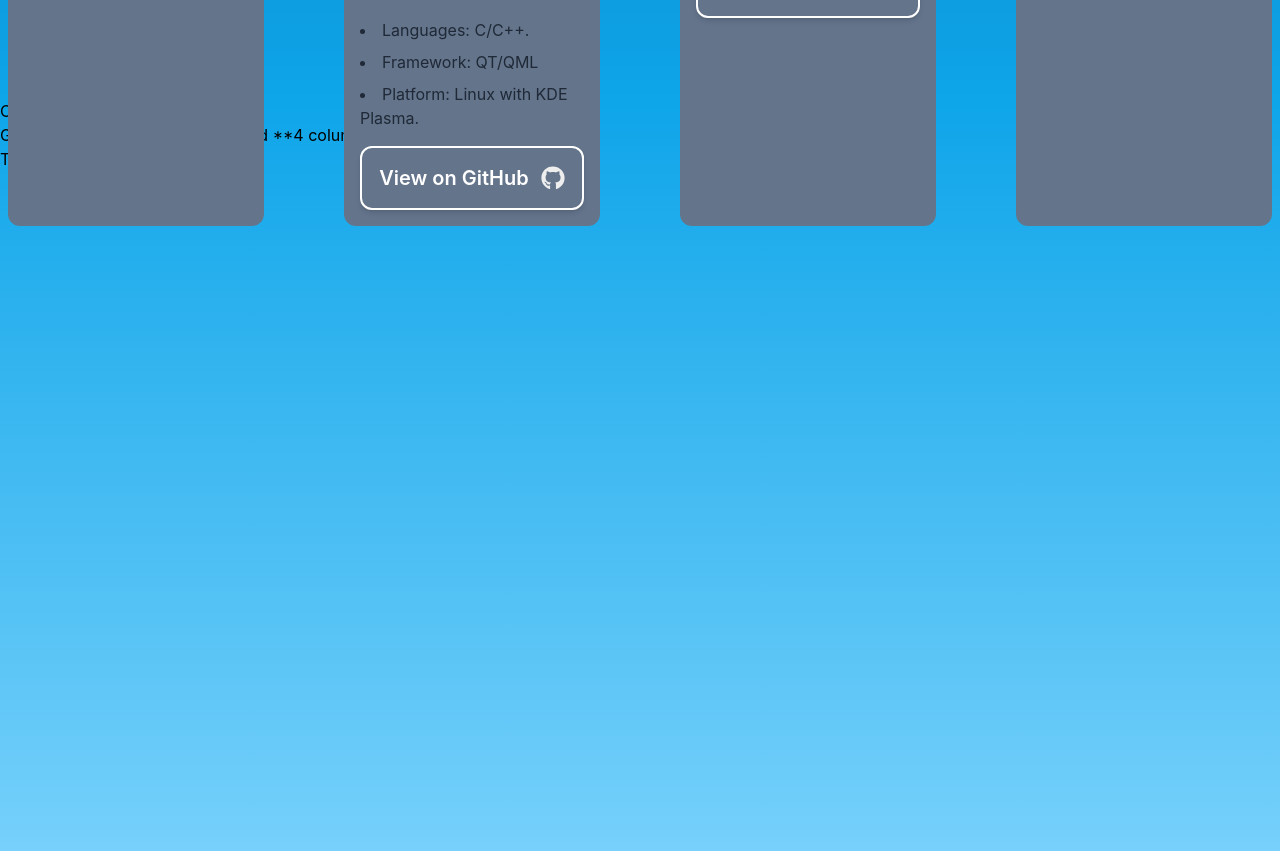
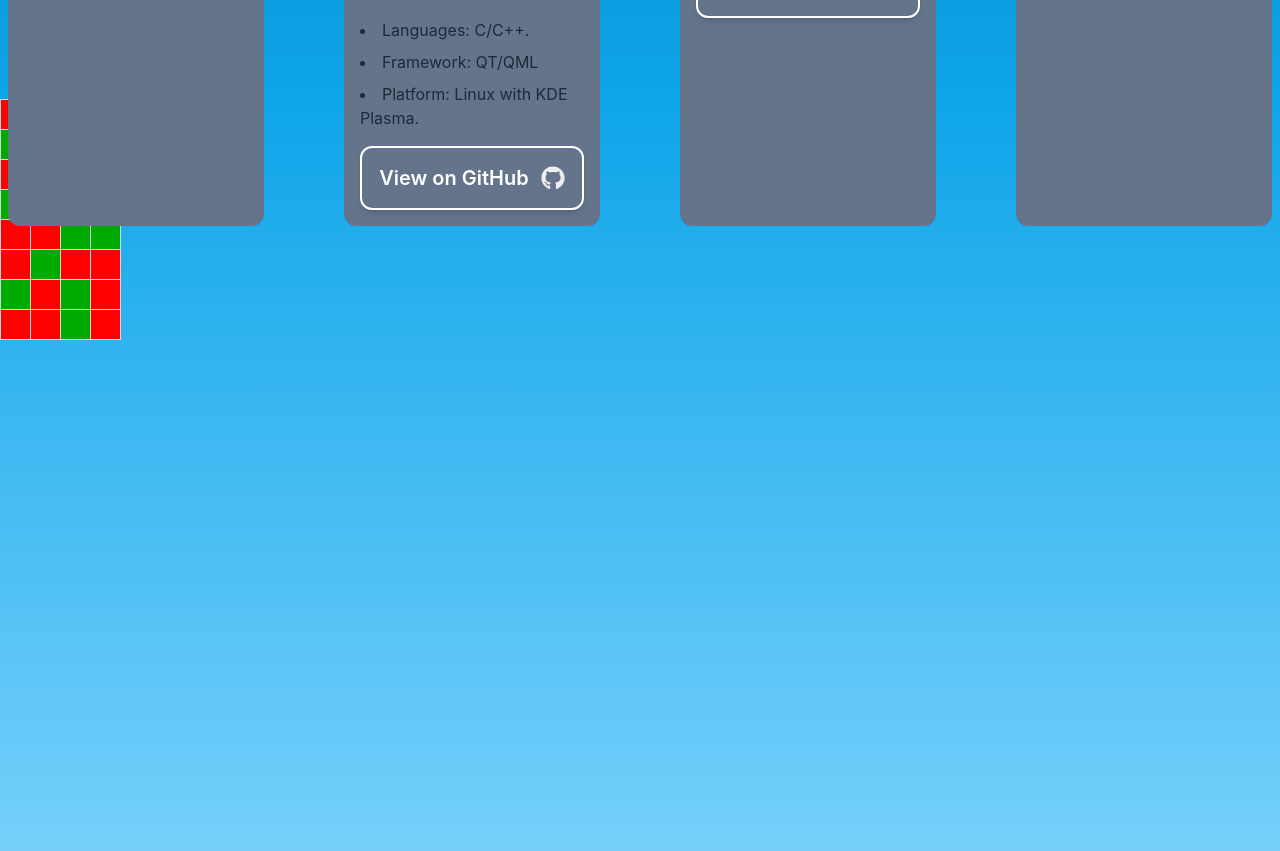
Before and after one commit to IBXCODECAT/personal-website, a React (Create React App) app: page / in a window 1280 px wide. Shown: the part 2301-3152 px from the top of the page. Built offline with nearby package versions, Linux system fonts and the light colour scheme.

Commit message:
Display CGOF Cells in Grid

```diff
--- a/src/Components/FX/LifeGame.tsx
+++ b/src/Components/FX/LifeGame.tsx
@@ -29,6 +29,9 @@ const LifeGame = () => {
 
     const COLS = 4
     const ROWS = 8
+    const CELL_SIZE = 30;
+    const ALIVE_COLOR = "#00AA00";
+    const DEAD_COLOR = "#FF0000";
 
     const [cellStates, setCellStates] = useState<boolean[][]>(() =>
         Generate2DArray(ROWS, COLS)
@@ -39,11 +42,30 @@ const LifeGame = () => {
 
     return (
         <div className="w-screen h-screen">
-            <h2>Conway's Game of Life</h2>
-            <p>Grid initialized with **{ROWS} rows** and **{COLS} columns**.</p>
-            <p>Total live cells initially: **{liveCellsCount}**</p>
-
-            {/* You will eventually render the grid here */}
+            <table style={{ borderSpacing: '1px', backgroundColor: '#90A4AE' }}>
+                <tbody>
+                    {/* Map over the outer array (rows) */}
+                    {cellStates.map((row, rowIndex) => (
+                        <tr key={rowIndex}>
+                            {/* Map over the inner array (cells/columns) */}
+                            {row.map((isAlive, colIndex) => (
+                                <td
+                                    key={`${rowIndex}-${colIndex}`}
+                                    style={{
+                                        width: CELL_SIZE,
+                                        height: CELL_SIZE,
+                                        // Set the background color based on the cell's state
+                                        backgroundColor: isAlive ? ALIVE_COLOR : DEAD_COLOR,
+                                        border: '1px solid #CFD8DC'
+                                    }}
+                                >
+                                    {''}
+                                </td>
+                            ))}
+                        </tr>
+                    ))}
+                </tbody>
+            </table>
         </div>
     );
 }
```
